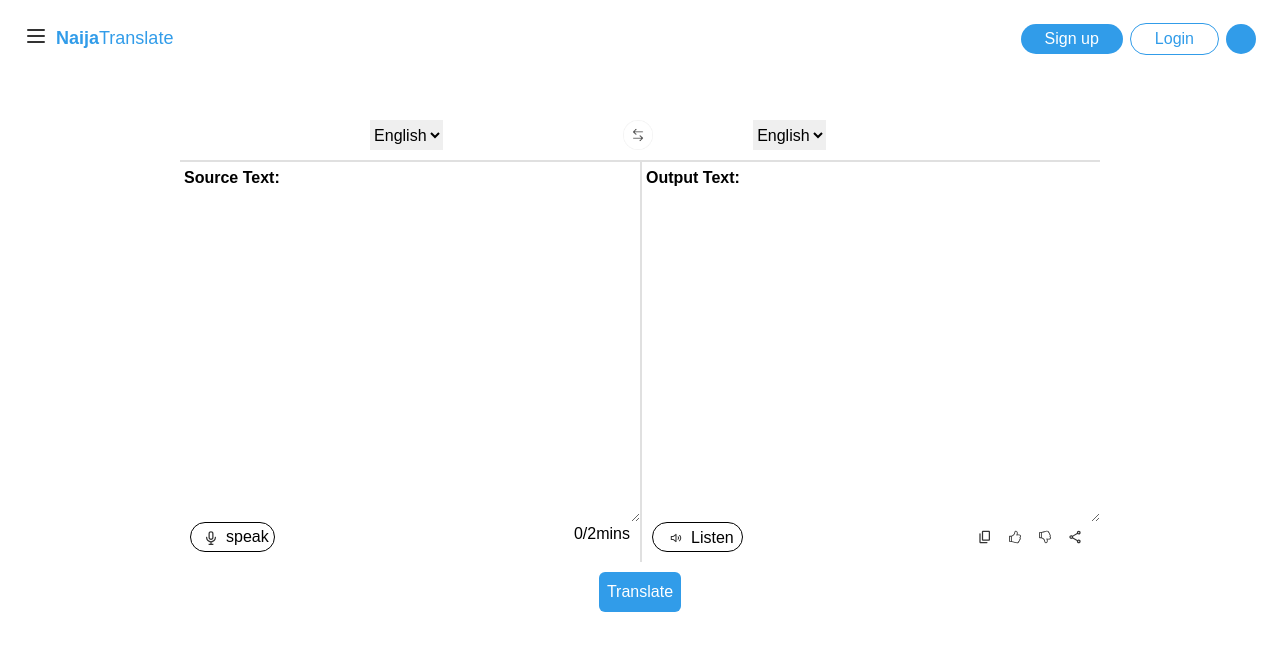
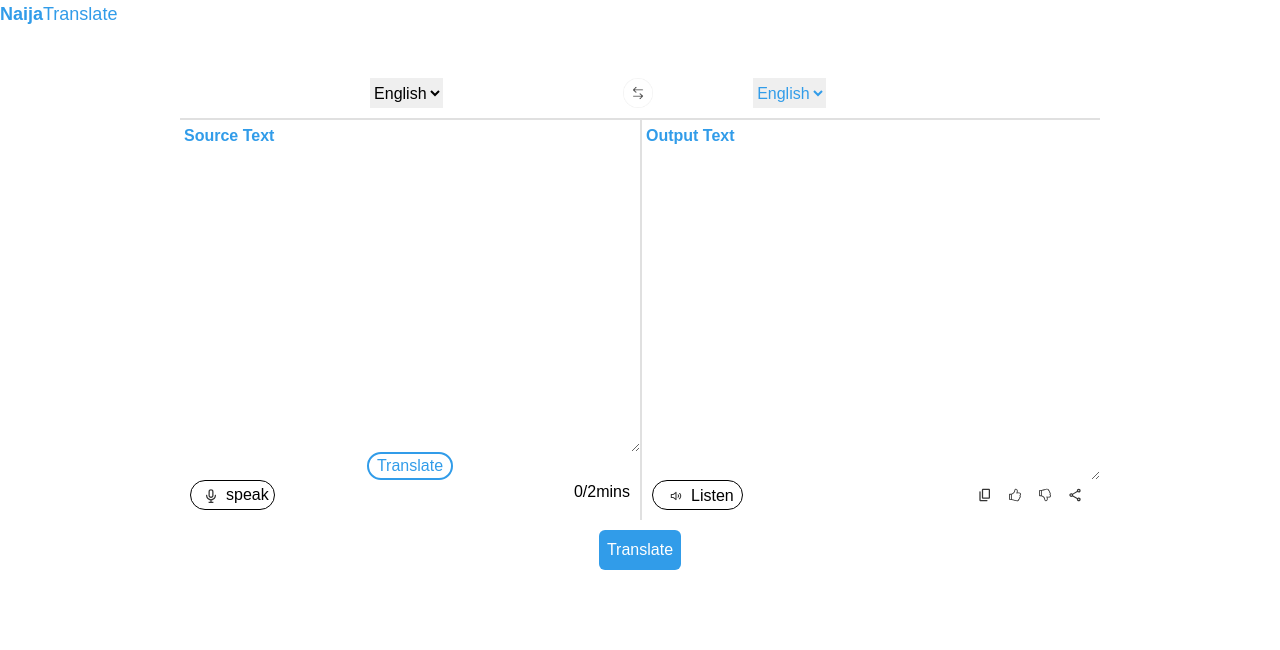
Before and after one commit to sam4rano/naijatrl8, a React (Vite) app in the folder naijatranslatefrontend/: page /translateveruser in a window 1280 px wide. Shown: the top 650 px of the page. Built offline with nearby package versions, Linux system fonts and the light colour scheme.

Commit message:
verified user endpoint added

```diff
--- a/naijatranslatefrontend/src/components/TranslateVerUser.jsx
+++ b/naijatranslatefrontend/src/components/TranslateVerUser.jsx
@@ -156,8 +156,6 @@
 
 // export default TranslateVerUser;
 
-
-
 // import OutputProperties from "./outputfiles/OutputProperties";
 // import InputProperties from "./inputfiles/InputProperties";
 // import axios from "axios"
@@ -171,8 +169,6 @@
 //   const [target_language, setTarget_language] = useState("");
 //   const [source_text, setSource_text] = useState("");
 //   const [target_text, setTarget_text] = useState("");
-
-
 
 //   const handleSubmit = async (e) => {
 //     e.preventDefault();
@@ -296,13 +292,14 @@
 // export default TranslateVerUser;
 import { ToastContainer, toast } from "react-toastify";
 import "react-toastify/dist/ReactToastify.css";
-import Cookies from 'js-cookie';
+import Cookies from "js-cookie";
 import { useState } from "react";
 import Navbar from "../navbar/Navbar";
 import axios from "axios";
 import InputProperties from "./inputfiles/InputProperties";
 import OutputProperties from "./outputfiles/OutputProperties";
 import changeIcon from "../assets/Changeicon.png";
+import Title from "../utils/Title";
 
 const TranslateVerUser = () => {
   const [source_language, setSource_language] = useState("en");
@@ -345,21 +342,22 @@
   //     // Display an error message to the user
   //   }
   // };
+
   const handleSubmit = async (e) => {
     e.preventDefault();
 
     // const accessToken = getAccessTokenFromCookie();
     const requestOptions = {
-      method: 'POST',
+      method: "POST",
       headers: {
-        'Content-Type': 'application/json',
+        "Content-Type": "application/json",
         Authorization: `JWT eyJ0eXAiOiJKV1QiLCJhbGciOiJIUzI1NiJ9.eyJ0b2tlbl90eXBlIjoiYWNjZXNzIiwiZXhwIjoxNjk2NDI2OTQyLCJpYXQiOjE2OTU4MjIxNDIsImp0aSI6IjMzZTQzNzIzZmJjZjRmYWU4ODA2Zjc2ZTZmZWFhZDE2IiwidXNlcl9pZCI6MX0.CH4blmK_zPDm59843e3KF5TWxDu8fXXTI5Aayj-xAb4`,
       },
       body: JSON.stringify({
         source_language: source_language,
         target_language: target_language,
         source_text: source_text,
-        target_text: target_text
+        target_text: target_text,
       }),
     };
 
@@ -380,7 +378,10 @@
       //     },
       //   }
       // );
-      const response = await fetch("http://3.83.243.144/api/v1/translate-serverless", requestOptions);
+      const response = await fetch(
+        "http://3.83.243.144/api/v1/translate-serverless/text-text",
+        requestOptions
+      );
 
       if (response.ok) {
         const responseData = await response.json();
@@ -396,7 +397,6 @@
     }
   };
 
-
   // const getAccessTokenFromCookie = () => {
   //   const accessToken = Cookies.get('access_token');
   //   return accessToken || 'unauthenticated user';
@@ -404,7 +404,11 @@
 
   return (
     <>
-      <Navbar />
+    <div>
+    <Title />
+
+    </div>
+
       <form
         onSubmit={handleSubmit}
         className="flex flex-col max-w-[1000px] mx-auto p-[40px] "
@@ -422,9 +426,13 @@
               <option value="pcm">Pidgin</option>
             </select>
           </div>
-        <img src={changeIcon} alt="change icon" className="w-[30px] h-[30px]" />
+          <img
+            src={changeIcon}
+            alt="change icon"
+            className="w-[30px] h-[30px]"
+          />
           <div className="flex flex-row w-1/2 pl-[100px] bg-white">
-          <select
+            <select className="text-primary"
               id="output_language"
               name="output_language"
               value={target_language}
@@ -438,7 +446,9 @@
         </div>
         <div className="flex flex-row justify-between w-full h-[400px] bg-white pb-[10px] rounded-bl-[16px] rounded-br-[16px]">
           <div className="flex flex-col w-1/2 h-[400px">
-          <label htmlFor="source_text " className="p-[4px] font-semibold">Source Text:</label>
+            <label htmlFor="source_text " className="p-[4px] font-semibold text-primary">
+              Source Text
+            </label>
             <textarea
               className="h-[400px] active:border-0 p-[4px] focus-within:bg-none"
               // contentEditable
@@ -448,21 +458,25 @@
               onChange={(e) => setSource_text(e.target.value)}
               // suppressContentEditableWarning={true}
             />
+            <button
+              type="submit"
+              className="px-[8px] border-[2px] h-[30px] mx-auto rounded-full text-primary text-center"
+            >
+              Translate
+            </button>
             <InputProperties />
           </div>
 
           <div className="flex flex-col w-1/2 h-[400px] border-l-2 border-gray pb-[10px] ">
-          <label htmlFor="output_text" className="p-[4px] font-semibold">Output Text:</label>
+            <label htmlFor="output_text" className="p-[4px] text-primary font-semibold">
+              Output Text
+            </label>
             <textarea
               className="h-[400px] active:border-none p-[8px]"
-            // contentEditable
               id="target_text"
               name="target_text"
               value={target_text}
-            // suppressContentEditableWarning={true}
               onChange={(e) => setTarget_text(e.target.value)}
-            // onInput={(e) => setTarget_text(e.target.textContent)}
-            // onBlur={(e) => setTarget_text(e.target.textContent)}
             />
             <OutputProperties />
           </div>
```
Lines whose indentation alone changed are shown as unchanged.
